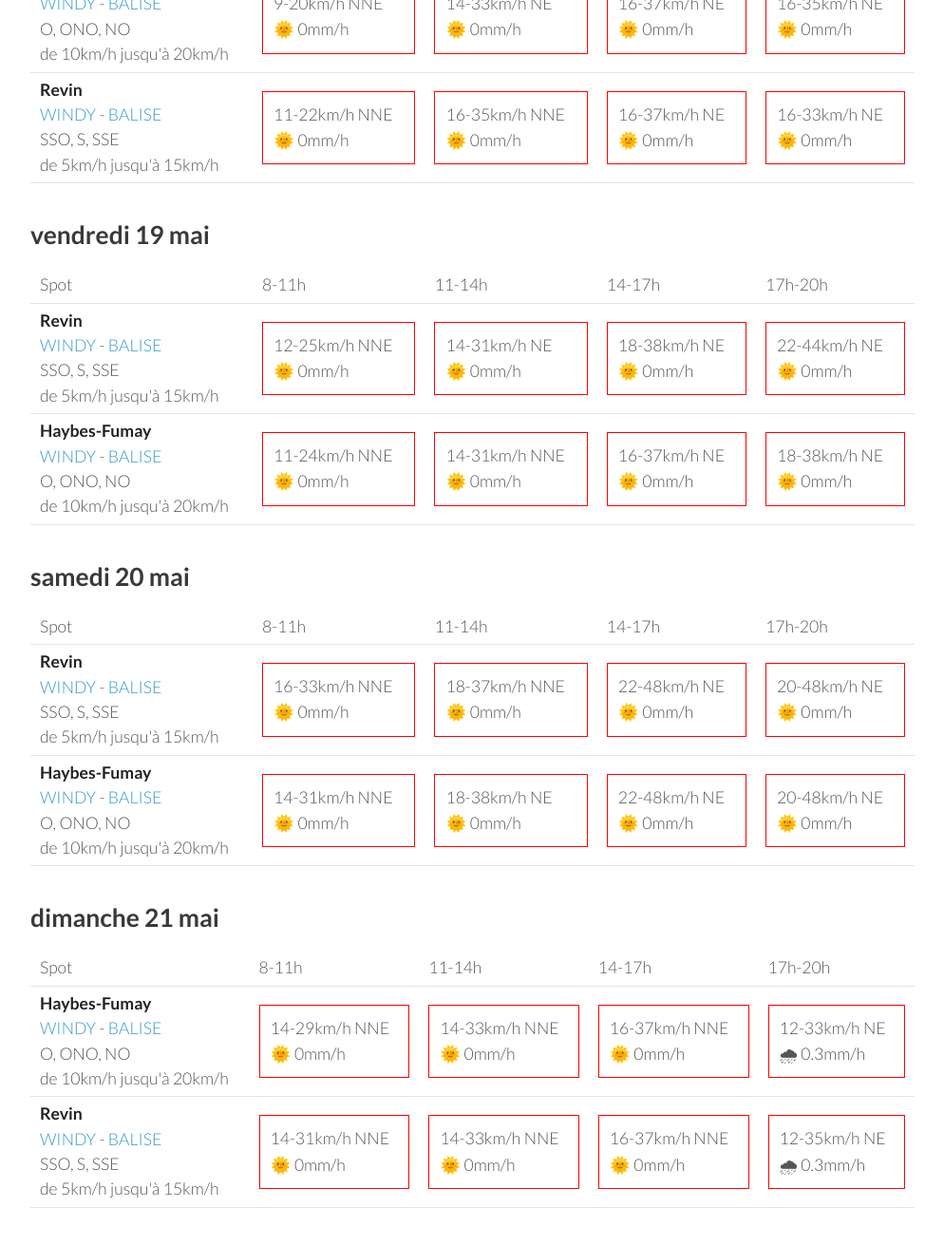
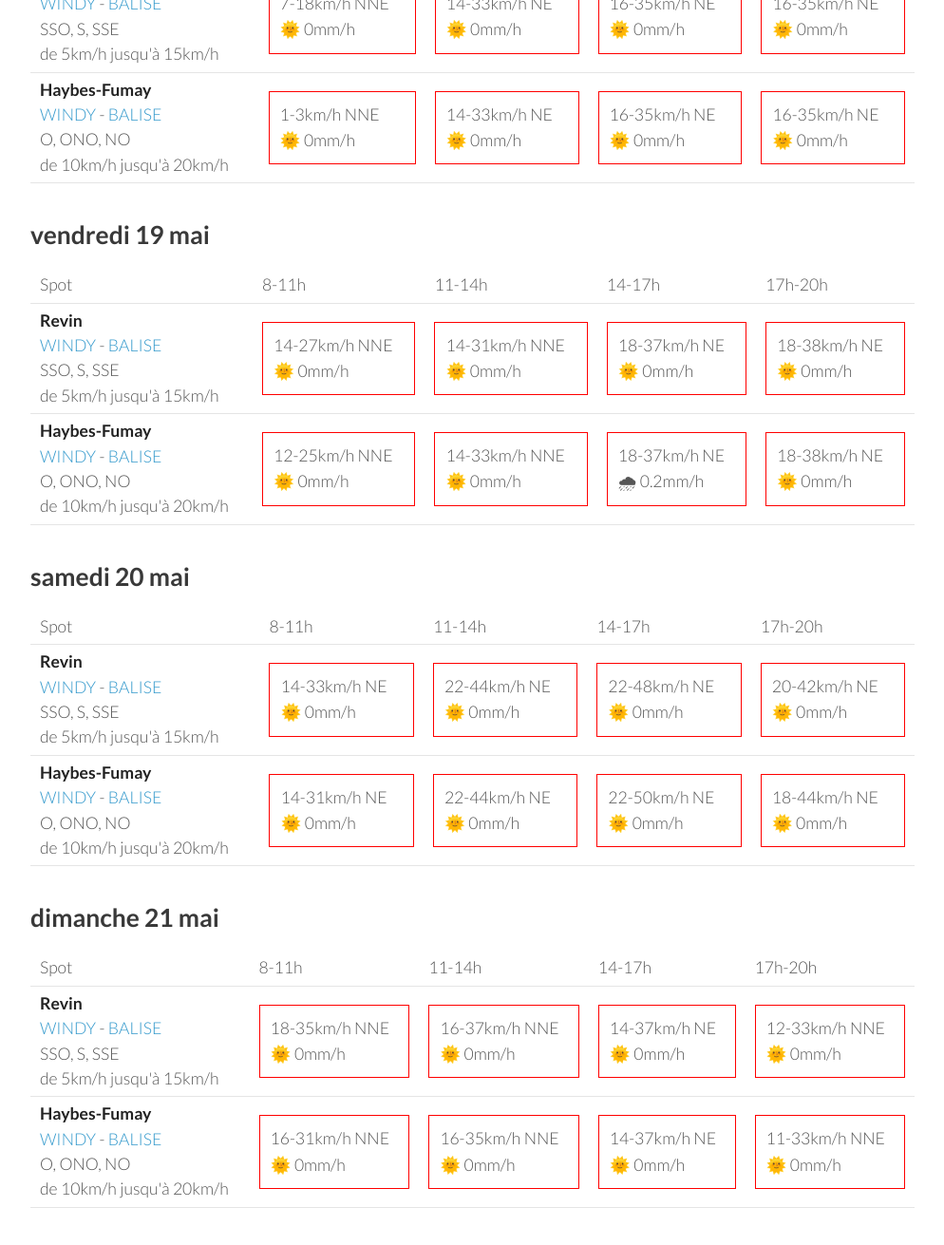
Before and after one commit to parapente-dans-le-nord/parapente-dans-le-nord.github.io, a Jekyll site: the page built from ardennes.markdown, in a window 1280 px wide and 1400 px high, scrolled down 1126 px. Shown: the top 1311 px of the window at 95% size, without its empty margins (26-1020 px from the left). Built offline with Jekyll 4.4.1, drawn with Linux system fonts in a browser that asks for light colours; some of the changed text lies outside the part shown.

Commit message:
update index.markdown

```diff
--- a/ardennes.markdown
+++ b/ardennes.markdown
@@ -7,7 +7,7 @@ title:  "Tous les spots"
 {: .links}
 
 # Prevision Windy, modèle Arome
-page mise à jour le mardi 16 mai 17:10
+page mise à jour le mardi 16 mai 22:10
 
 ## mardi 16 mai
 
@@ -25,17 +25,17 @@ page mise à jour le mardi 16 mai 17:10
         <td><strong>Revin</strong><br><a href="https://windy.com/49.948/4.625?49.543,4.625,8">WINDY</a> - <span class=""><a href="http://www.balisemeteo.com/balise.php?idBalise=5019">BALISE</a> </span><br> <span class="vent-favorable">SSO, S, SSE</span><br><span class="force-vent">de 5km/h jusqu'à 15km/h</span> </td>
 
             <td><div class="not-flyable"><p>0-0km/h NA</p><p>🌧️ 0mm/h</p></div></td>
-            <td><div class="not-flyable"><p>12-38km/h NNE</p><p>🌞 0mm/h</p></div></td>
-            <td><div class="not-flyable"><p>12-35km/h N</p><p>🌞 0mm/h</p></div></td>
-            <td><div class="not-flyable"><p>12-37km/h N</p><p>🌞 0mm/h</p></div></td>
+            <td><div class="not-flyable"><p>0-0km/h NA</p><p>🌧️ 0mm/h</p></div></td>
+            <td><div class="not-flyable"><p>0-0km/h NA</p><p>🌧️ 0mm/h</p></div></td>
+            <td><div class="not-flyable"><p>11-38km/h N</p><p>🌞 0mm/h</p></div></td>
 
     </tr>
 <tr>
         <td><strong>Haybes-Fumay</strong><br><a href="https://windy.com/49.998/4.715?49.913,4.738,10">WINDY</a> - <span class=""><a href="http://www.balisemeteo.com/balise.php?idBalise=104">BALISE</a> </span><br> <span class="vent-favorable">O, ONO, NO</span><br><span class="force-vent">de 10km/h jusqu'à 20km/h</span> </td>
 
             <td><div class="not-flyable"><p>0-0km/h NA</p><p>🌧️ 0mm/h</p></div></td>
-            <td><div class="not-flyable"><p>14-37km/h N</p><p>🌞 0mm/h</p></div></td>
-            <td><div class="not-flyable"><p>14-37km/h N</p><p>🌞 0mm/h</p></div></td>
+            <td><div class="not-flyable"><p>0-0km/h NA</p><p>🌧️ 0mm/h</p></div></td>
+            <td><div class="not-flyable"><p>0-0km/h NA</p><p>🌧️ 0mm/h</p></div></td>
             <td><div class="not-flyable"><p>14-38km/h N</p><p>🌞 0mm/h</p></div></td>
 
     </tr>
@@ -58,20 +58,20 @@ page mise à jour le mardi 16 mai 17:10
 <tr>
         <td><strong>Revin</strong><br><a href="https://windy.com/49.948/4.625?49.543,4.625,8">WINDY</a> - <span class=""><a href="http://www.balisemeteo.com/balise.php?idBalise=5019">BALISE</a> </span><br> <span class="vent-favorable">SSO, S, SSE</span><br><span class="force-vent">de 5km/h jusqu'à 15km/h</span> </td>
 
-            <td><div class="not-flyable"><p>5-18km/h NNE</p><p>🌞 0mm/h</p></div></td>
-            <td><div class="not-flyable"><p>5-18km/h ENE</p><p>🌞 0mm/h</p></div></td>
-            <td><div class="not-flyable"><p>12-35km/h NNE</p><p>🌞 0mm/h</p></div></td>
-            <td><div class="not-flyable"><p>11-33km/h NNE</p><p>🌞 0mm/h</p></div></td>
+            <td><div class="not-flyable"><p>7-20km/h NE</p><p>🌞 0mm/h</p></div></td>
+            <td><div class="not-flyable"><p>7-24km/h NE</p><p>🌞 0mm/h</p></div></td>
+            <td><div class="not-flyable"><p>11-37km/h NE</p><p>🌞 0mm/h</p></div></td>
+            <td><div class="not-flyable"><p>11-35km/h NNE</p><p>🌞 0mm/h</p></div></td>
 
 
     </tr>
 <tr>
         <td><strong>Haybes-Fumay</strong><br><a href="https://windy.com/49.998/4.715?49.913,4.738,10">WINDY</a> - <span class=""><a href="http://www.balisemeteo.com/balise.php?idBalise=104">BALISE</a> </span><br> <span class="vent-favorable">O, ONO, NO</span><br><span class="force-vent">de 10km/h jusqu'à 20km/h</span> </td>
 
-            <td><div class="not-flyable"><p>5-14km/h N</p><p>🌞 0mm/h</p></div></td>
-            <td><div class="not-flyable"><p>5-16km/h NE</p><p>🌞 0mm/h</p></div></td>
-            <td><div class="not-flyable"><p>12-35km/h N</p><p>🌞 0mm/h</p></div></td>
-            <td><div class="not-flyable"><p>12-33km/h NNE</p><p>🌞 0mm/h</p></div></td>
+            <td><div class="not-flyable"><p>5-16km/h NNE</p><p>🌞 0mm/h</p></div></td>
+            <td><div class="not-flyable"><p>7-22km/h NNE</p><p>🌞 0mm/h</p></div></td>
+            <td><div class="not-flyable"><p>12-33km/h N</p><p>🌞 0mm/h</p></div></td>
+            <td><div class="not-flyable"><p>12-33km/h N</p><p>🌞 0mm/h</p></div></td>
 
 
     </tr>
@@ -92,22 +92,22 @@ page mise à jour le mardi 16 mai 17:10
       <td>17h-20h</td>
     </tr>
 <tr>
-        <td><strong>Haybes-Fumay</strong><br><a href="https://windy.com/49.998/4.715?49.913,4.738,10">WINDY</a> - <span class=""><a href="http://www.balisemeteo.com/balise.php?idBalise=104">BALISE</a> </span><br> <span class="vent-favorable">O, ONO, NO</span><br><span class="force-vent">de 10km/h jusqu'à 20km/h</span> </td>
+        <td><strong>Revin</strong><br><a href="https://windy.com/49.948/4.625?49.543,4.625,8">WINDY</a> - <span class=""><a href="http://www.balisemeteo.com/balise.php?idBalise=5019">BALISE</a> </span><br> <span class="vent-favorable">SSO, S, SSE</span><br><span class="force-vent">de 5km/h jusqu'à 15km/h</span> </td>
 
-            <td><div class="not-flyable"><p>9-20km/h NNE</p><p>🌞 0mm/h</p></div></td>
+            <td><div class="not-flyable"><p>7-18km/h NNE</p><p>🌞 0mm/h</p></div></td>
             <td><div class="not-flyable"><p>14-33km/h NE</p><p>🌞 0mm/h</p></div></td>
-            <td><div class="not-flyable"><p>16-37km/h NE</p><p>🌞 0mm/h</p></div></td>
+            <td><div class="not-flyable"><p>16-35km/h NE</p><p>🌞 0mm/h</p></div></td>
             <td><div class="not-flyable"><p>16-35km/h NE</p><p>🌞 0mm/h</p></div></td>
 
 
     </tr>
 <tr>
-        <td><strong>Revin</strong><br><a href="https://windy.com/49.948/4.625?49.543,4.625,8">WINDY</a> - <span class=""><a href="http://www.balisemeteo.com/balise.php?idBalise=5019">BALISE</a> </span><br> <span class="vent-favorable">SSO, S, SSE</span><br><span class="force-vent">de 5km/h jusqu'à 15km/h</span> </td>
+        <td><strong>Haybes-Fumay</strong><br><a href="https://windy.com/49.998/4.715?49.913,4.738,10">WINDY</a> - <span class=""><a href="http://www.balisemeteo.com/balise.php?idBalise=104">BALISE</a> </span><br> <span class="vent-favorable">O, ONO, NO</span><br><span class="force-vent">de 10km/h jusqu'à 20km/h</span> </td>
 
-            <td><div class="not-flyable"><p>11-22km/h NNE</p><p>🌞 0mm/h</p></div></td>
-            <td><div class="not-flyable"><p>16-35km/h NNE</p><p>🌞 0mm/h</p></div></td>
-            <td><div class="not-flyable"><p>16-37km/h NE</p><p>🌞 0mm/h</p></div></td>
-            <td><div class="not-flyable"><p>16-33km/h NE</p><p>🌞 0mm/h</p></div></td>
+            <td><div class="not-flyable"><p>1-3km/h NNE</p><p>🌞 0mm/h</p></div></td>
+            <td><div class="not-flyable"><p>14-33km/h NE</p><p>🌞 0mm/h</p></div></td>
+            <td><div class="not-flyable"><p>16-35km/h NE</p><p>🌞 0mm/h</p></div></td>
+            <td><div class="not-flyable"><p>16-35km/h NE</p><p>🌞 0mm/h</p></div></td>
 
 
     </tr>
@@ -130,19 +130,19 @@ page mise à jour le mardi 16 mai 17:10
 <tr>
         <td><strong>Revin</strong><br><a href="https://windy.com/49.948/4.625?49.543,4.625,8">WINDY</a> - <span class=""><a href="http://www.balisemeteo.com/balise.php?idBalise=5019">BALISE</a> </span><br> <span class="vent-favorable">SSO, S, SSE</span><br><span class="force-vent">de 5km/h jusqu'à 15km/h</span> </td>
 
-            <td><div class="not-flyable"><p>12-25km/h NNE</p><p>🌞 0mm/h</p></div></td>
-            <td><div class="not-flyable"><p>14-31km/h NE</p><p>🌞 0mm/h</p></div></td>
+            <td><div class="not-flyable"><p>14-27km/h NNE</p><p>🌞 0mm/h</p></div></td>
+            <td><div class="not-flyable"><p>14-31km/h NNE</p><p>🌞 0mm/h</p></div></td>
+            <td><div class="not-flyable"><p>18-37km/h NE</p><p>🌞 0mm/h</p></div></td>
             <td><div class="not-flyable"><p>18-38km/h NE</p><p>🌞 0mm/h</p></div></td>
-            <td><div class="not-flyable"><p>22-44km/h NE</p><p>🌞 0mm/h</p></div></td>
 
 
     </tr>
 <tr>
         <td><strong>Haybes-Fumay</strong><br><a href="https://windy.com/49.998/4.715?49.913,4.738,10">WINDY</a> - <span class=""><a href="http://www.balisemeteo.com/balise.php?idBalise=104">BALISE</a> </span><br> <span class="vent-favorable">O, ONO, NO</span><br><span class="force-vent">de 10km/h jusqu'à 20km/h</span> </td>
 
-            <td><div class="not-flyable"><p>11-24km/h NNE</p><p>🌞 0mm/h</p></div></td>
-            <td><div class="not-flyable"><p>14-31km/h NNE</p><p>🌞 0mm/h</p></div></td>
-            <td><div class="not-flyable"><p>16-37km/h NE</p><p>🌞 0mm/h</p></div></td>
+            <td><div class="not-flyable"><p>12-25km/h NNE</p><p>🌞 0mm/h</p></div></td>
+            <td><div class="not-flyable"><p>14-33km/h NNE</p><p>🌞 0mm/h</p></div></td>
+            <td><div class="not-flyable"><p>18-37km/h NE</p><p>🌧 0.2mm/h</p></div></td>
             <td><div class="not-flyable"><p>18-38km/h NE</p><p>🌞 0mm/h</p></div></td>
 
 
@@ -166,20 +166,20 @@ page mise à jour le mardi 16 mai 17:10
 <tr>
         <td><strong>Revin</strong><br><a href="https://windy.com/49.948/4.625?49.543,4.625,8">WINDY</a> - <span class=""><a href="http://www.balisemeteo.com/balise.php?idBalise=5019">BALISE</a> </span><br> <span class="vent-favorable">SSO, S, SSE</span><br><span class="force-vent">de 5km/h jusqu'à 15km/h</span> </td>
 
-            <td><div class="not-flyable"><p>16-33km/h NNE</p><p>🌞 0mm/h</p></div></td>
-            <td><div class="not-flyable"><p>18-37km/h NNE</p><p>🌞 0mm/h</p></div></td>
+            <td><div class="not-flyable"><p>14-33km/h NE</p><p>🌞 0mm/h</p></div></td>
+            <td><div class="not-flyable"><p>22-44km/h NE</p><p>🌞 0mm/h</p></div></td>
             <td><div class="not-flyable"><p>22-48km/h NE</p><p>🌞 0mm/h</p></div></td>
-            <td><div class="not-flyable"><p>20-48km/h NE</p><p>🌞 0mm/h</p></div></td>
+            <td><div class="not-flyable"><p>20-42km/h NE</p><p>🌞 0mm/h</p></div></td>
 
 
     </tr>
 <tr>
         <td><strong>Haybes-Fumay</strong><br><a href="https://windy.com/49.998/4.715?49.913,4.738,10">WINDY</a> - <span class=""><a href="http://www.balisemeteo.com/balise.php?idBalise=104">BALISE</a> </span><br> <span class="vent-favorable">O, ONO, NO</span><br><span class="force-vent">de 10km/h jusqu'à 20km/h</span> </td>
 
-            <td><div class="not-flyable"><p>14-31km/h NNE</p><p>🌞 0mm/h</p></div></td>
-            <td><div class="not-flyable"><p>18-38km/h NE</p><p>🌞 0mm/h</p></div></td>
-            <td><div class="not-flyable"><p>22-48km/h NE</p><p>🌞 0mm/h</p></div></td>
-            <td><div class="not-flyable"><p>20-48km/h NE</p><p>🌞 0mm/h</p></div></td>
+            <td><div class="not-flyable"><p>14-31km/h NE</p><p>🌞 0mm/h</p></div></td>
+            <td><div class="not-flyable"><p>22-44km/h NE</p><p>🌞 0mm/h</p></div></td>
+            <td><div class="not-flyable"><p>22-50km/h NE</p><p>🌞 0mm/h</p></div></td>
+            <td><div class="not-flyable"><p>18-44km/h NE</p><p>🌞 0mm/h</p></div></td>
 
 
     </tr>
@@ -200,22 +200,22 @@ page mise à jour le mardi 16 mai 17:10
       <td>17h-20h</td>
     </tr>
 <tr>
-        <td><strong>Haybes-Fumay</strong><br><a href="https://windy.com/49.998/4.715?49.913,4.738,10">WINDY</a> - <span class=""><a href="http://www.balisemeteo.com/balise.php?idBalise=104">BALISE</a> </span><br> <span class="vent-favorable">O, ONO, NO</span><br><span class="force-vent">de 10km/h jusqu'à 20km/h</span> </td>
+        <td><strong>Revin</strong><br><a href="https://windy.com/49.948/4.625?49.543,4.625,8">WINDY</a> - <span class=""><a href="http://www.balisemeteo.com/balise.php?idBalise=5019">BALISE</a> </span><br> <span class="vent-favorable">SSO, S, SSE</span><br><span class="force-vent">de 5km/h jusqu'à 15km/h</span> </td>
 
-            <td><div class="not-flyable"><p>14-29km/h NNE</p><p>🌞 0mm/h</p></div></td>
-            <td><div class="not-flyable"><p>14-33km/h NNE</p><p>🌞 0mm/h</p></div></td>
+            <td><div class="not-flyable"><p>18-35km/h NNE</p><p>🌞 0mm/h</p></div></td>
             <td><div class="not-flyable"><p>16-37km/h NNE</p><p>🌞 0mm/h</p></div></td>
-            <td><div class="not-flyable"><p>12-33km/h NE</p><p>🌧 0.3mm/h</p></div></td>
+            <td><div class="not-flyable"><p>14-37km/h NE</p><p>🌞 0mm/h</p></div></td>
+            <td><div class="not-flyable"><p>12-33km/h NNE</p><p>🌞 0mm/h</p></div></td>
 
 
     </tr>
 <tr>
-        <td><strong>Revin</strong><br><a href="https://windy.com/49.948/4.625?49.543,4.625,8">WINDY</a> - <span class=""><a href="http://www.balisemeteo.com/balise.php?idBalise=5019">BALISE</a> </span><br> <span class="vent-favorable">SSO, S, SSE</span><br><span class="force-vent">de 5km/h jusqu'à 15km/h</span> </td>
+        <td><strong>Haybes-Fumay</strong><br><a href="https://windy.com/49.998/4.715?49.913,4.738,10">WINDY</a> - <span class=""><a href="http://www.balisemeteo.com/balise.php?idBalise=104">BALISE</a> </span><br> <span class="vent-favorable">O, ONO, NO</span><br><span class="force-vent">de 10km/h jusqu'à 20km/h</span> </td>
 
-            <td><div class="not-flyable"><p>14-31km/h NNE</p><p>🌞 0mm/h</p></div></td>
-            <td><div class="not-flyable"><p>14-33km/h NNE</p><p>🌞 0mm/h</p></div></td>
-            <td><div class="not-flyable"><p>16-37km/h NNE</p><p>🌞 0mm/h</p></div></td>
-            <td><div class="not-flyable"><p>12-35km/h NE</p><p>🌧 0.3mm/h</p></div></td>
+            <td><div class="not-flyable"><p>16-31km/h NNE</p><p>🌞 0mm/h</p></div></td>
+            <td><div class="not-flyable"><p>16-35km/h NNE</p><p>🌞 0mm/h</p></div></td>
+            <td><div class="not-flyable"><p>14-37km/h NE</p><p>🌞 0mm/h</p></div></td>
+            <td><div class="not-flyable"><p>11-33km/h NNE</p><p>🌞 0mm/h</p></div></td>
 
 
     </tr>
```
